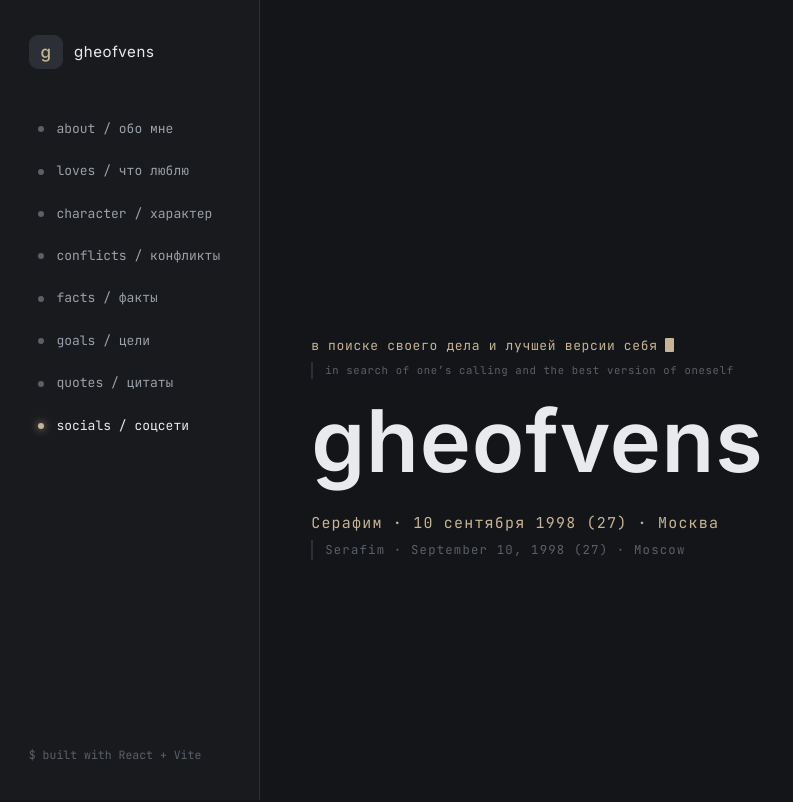
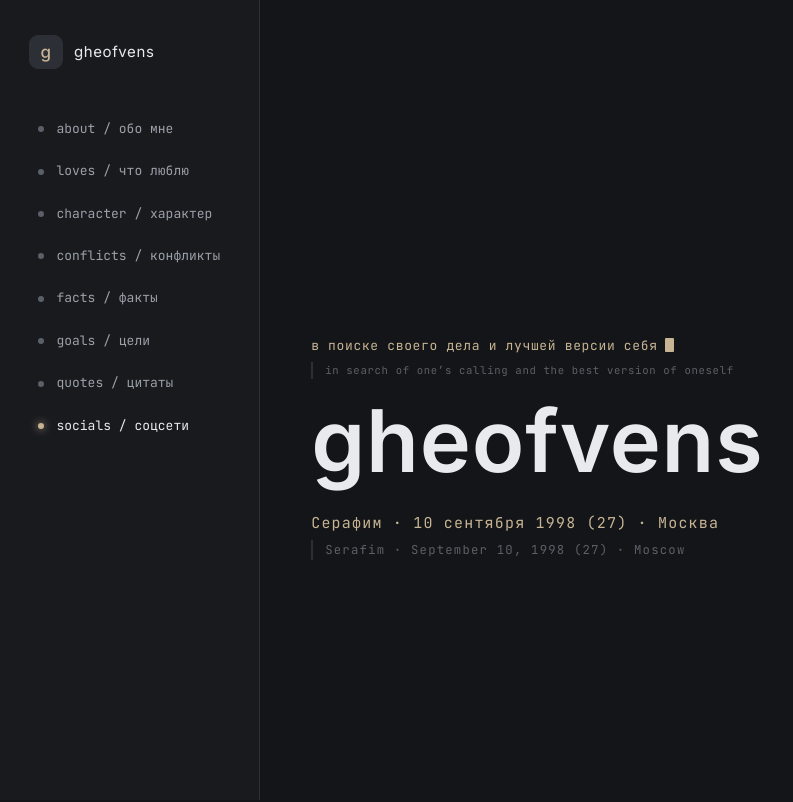
Before and after one commit to endlessbum/business-card-website, a React (Vite) app: page / in a window 1280 px wide. Shown: the top 802 px of the page, without its empty margins (0-793 px from the left). Built offline with nearby package versions, Linux system fonts and the light colour scheme; a web font is replaced by a local one.

Commit message:
Minor corrections

```diff
--- a/src/data.js
+++ b/src/data.js
@@ -131,7 +131,6 @@ export const socials = [
 export const footer = {
   line: '© gheofvens · 2026 · сделано для любознательных',
   policy: 'политика конфиденциальности',
-  cmd: '$ built with React + Vite',
 }
 
 export const privacy = {
```
